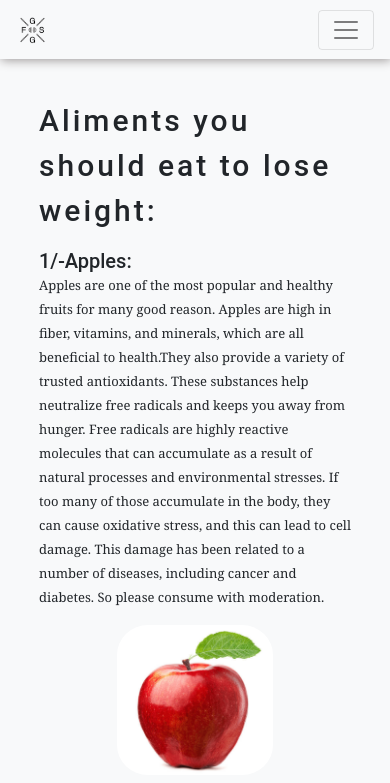
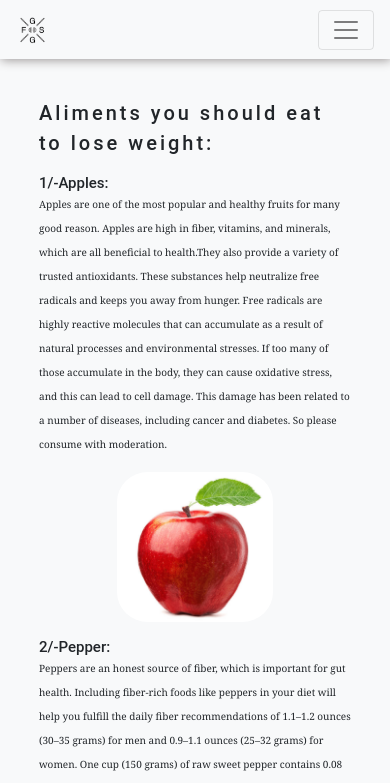
Before and after one commit to abderraouf2/GET-SMART_GET-FIT, a website: page blogs/5veg.html in a window 390 px wide. Shown: the top 783 px of the page. Drawn offline with nearby package versions, Linux system fonts and the light colour scheme.

Commit message:
font fixed

```diff
--- a/blogs/style.css
+++ b/blogs/style.css
@@ -70,15 +70,15 @@ font-family: 'Roboto', sans-serif;
     border-radius: 20%;
   }
   h1{
-    font-size: 30px;
+    font-size: 20px;
     line-height: 150%;
     letter-spacing: 3px;
   }
   h2{
-    font-size: 20px;
+    font-size: 15px;
   }
   p{
-    font-size: small;
+    font-size: x-small;
   }
 }
 .footer{
```
